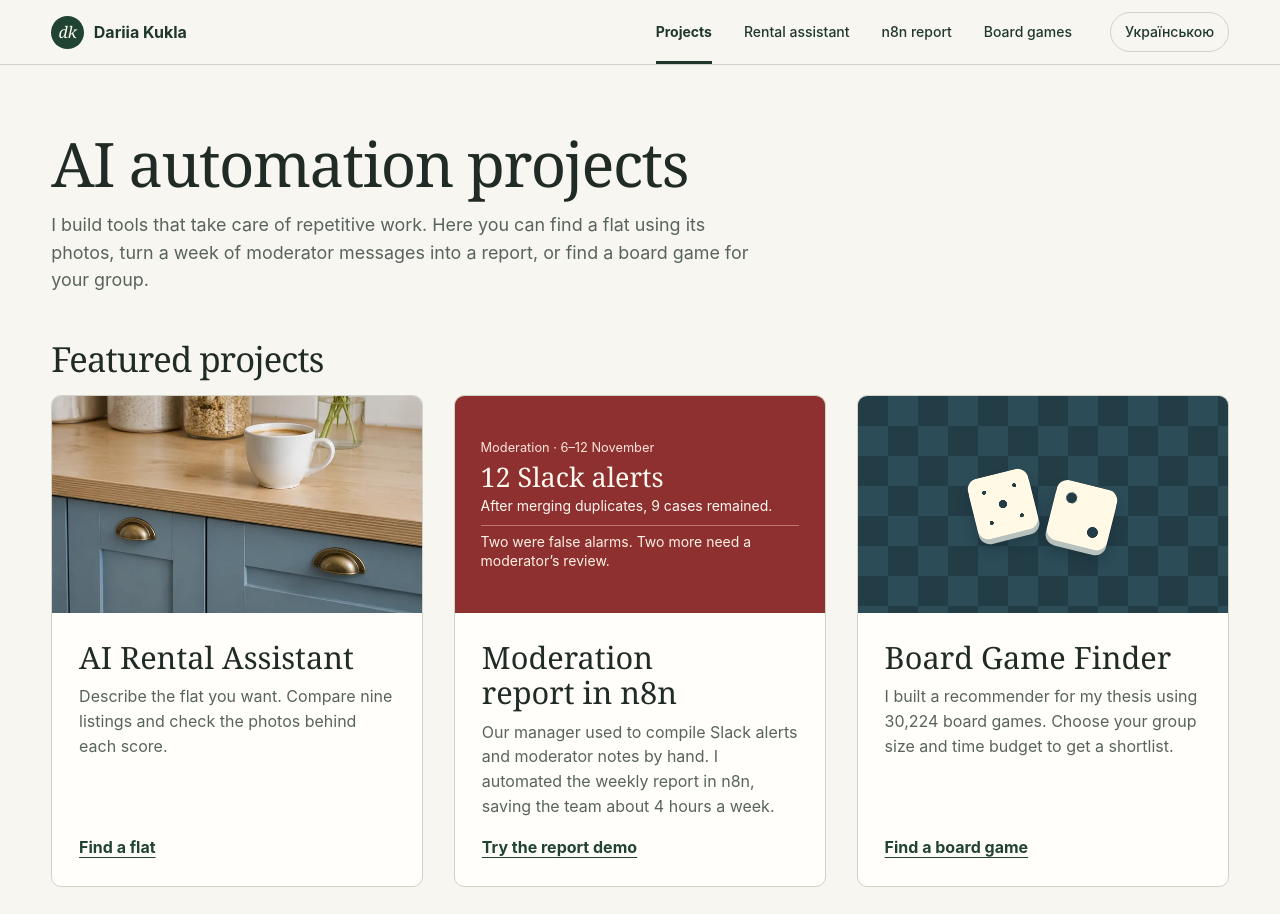
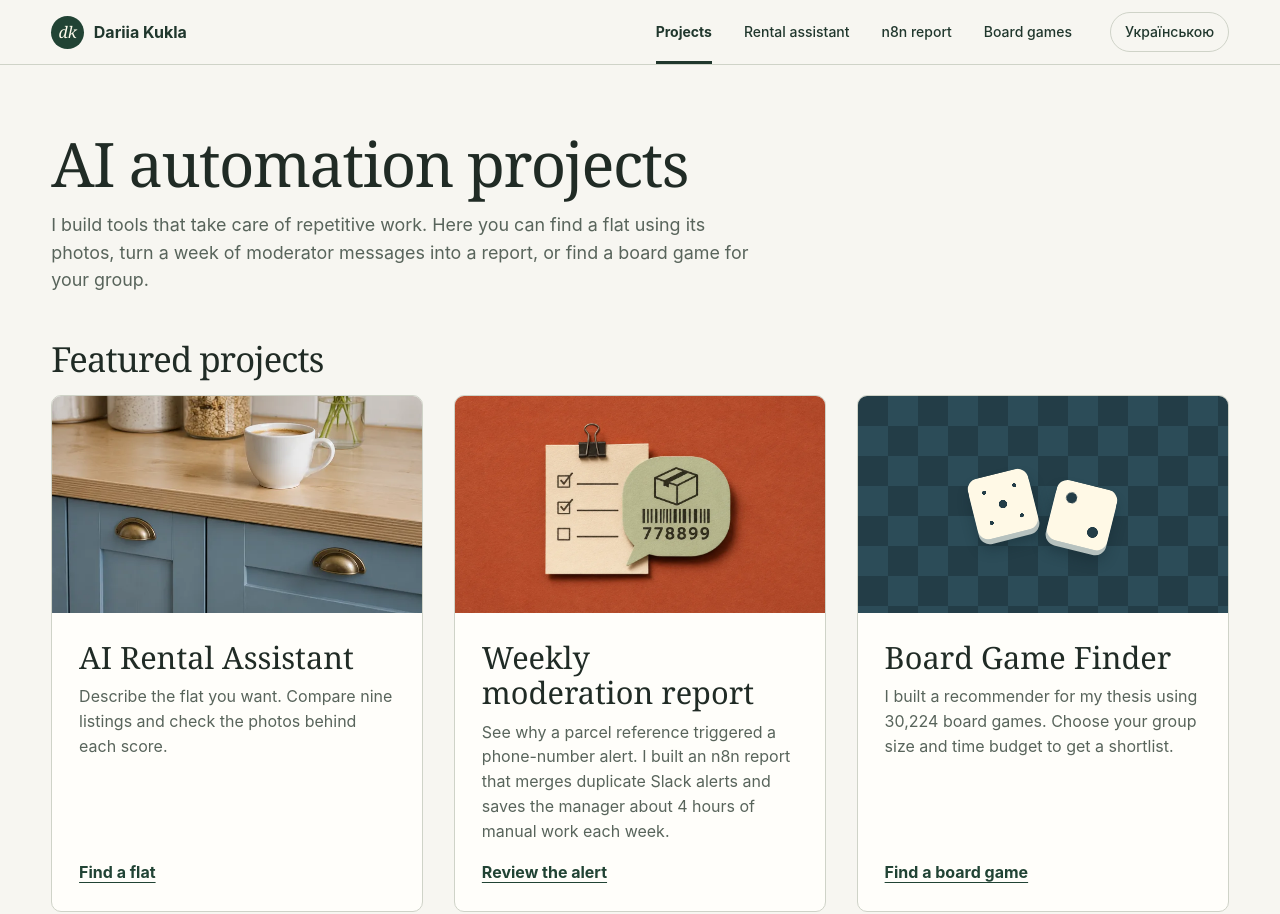
Before and after one commit to perebendya/ai-automation-portfolio, a plain HTML site: page index.html in a window 1280 px wide. Shown: the top 914 px of the page. Drawn offline with Linux system fonts and the light colour scheme.

Commit message:
Show one reviewable Slack alert on the moderation project card

```diff
--- a/index.html
+++ b/index.html
@@ -4,7 +4,7 @@
   <title data-uk="Проєкти · Дарія Кукла">Projects · Dariia Kukla</title>
   <link rel="icon" href="favicon.ico" sizes="16x16 32x32 48x48 64x64" type="image/x-icon">
   <meta name="description" content="Explore Dariia Kukla’s AI automation projects, interactive demos and work at OBRIO." data-uk-description="Проєкти Дарії Кукли з AI-автоматизації, інтерактивні демо й робочі кейси з OBRIO.">
-  <link rel="stylesheet" href="demo.css?v=footer2"><link rel="stylesheet" href="projects.css?v=report-card4">
+  <link rel="stylesheet" href="demo.css?v=footer2"><link rel="stylesheet" href="projects.css?v=report-cover">
 </head><body>
 <a class="skip" href="#projects" data-uk="До проєктів">Skip to projects</a>
 <header class="masthead"><div class="wrap">
@@ -32,18 +32,11 @@
           <span class="card-action" data-uk="Підібрати квартиру">Find a flat</span>
         </div>
       </a>
-      <a class="project-card" href="report.html" data-site-link>
-        <div class="card-art report-art">
-          <div class="sheet-preview">
-            <p class="sheet-period" data-uk="Модерація · 6–12 листопада">Moderation · 6–12 November</p>
-            <p class="sheet-volume" data-uk="12 сповіщень зі Slack">12 Slack alerts</p>
-            <p class="sheet-result" data-uk="Після вилучення повторів залишилося 9 випадків.">After merging duplicates, 9 cases remained.</p>
-            <p class="sheet-findings" data-uk="У 2 випадках система помилково запідозрила порушення. Ще 2 має перевірити модератор.">Two were false alarms. Two more need a moderator’s review.</p>
-          </div>
-        </div>
-        <div class="card-copy"><h3 data-uk="Звіт про модерацію в n8n">Moderation report in n8n</h3>
-          <p data-uk="Раніше менеджер вручну зводив сповіщення й коментарі зі Slack. Я автоматизувала цей звіт у n8n і заощадила команді близько 4 годин на тиждень.">Our manager used to compile Slack alerts and moderator notes by hand. I automated the weekly report in n8n, saving the team about 4 hours a week.</p>
-          <span class="card-action" data-uk="Спробувати демо звіту">Try the report demo</span>
+      <a class="project-card" href="report.html#demo-title" data-site-link>
+        <div class="card-art report-art"><img src="assets/moderation-report.webp" alt="" width="1200" height="706"></div>
+        <div class="card-copy"><h3 data-uk="Тижневий звіт про модерацію">Weekly moderation report</h3>
+          <p data-uk="Перевір, чому система сплутала номер посилки з телефоном. Я зібрала в n8n звіт, який об’єднує повторні сповіщення зі Slack і заощаджує менеджеру близько 4 годин ручної роботи щотижня.">See why a parcel reference triggered a phone-number alert. I built an n8n report that merges duplicate Slack alerts and saves the manager about 4 hours of manual work each week.</p>
+          <span class="card-action" data-uk="Перевірити сповіщення">Review the alert</span>
         </div>
       </a>
       <a class="project-card" href="boardgames.html" data-site-link>
--- a/projects.css
+++ b/projects.css
@@ -8,14 +8,7 @@
 .project-card:hover .card-action { text-decoration-thickness:2px; }
 .card-art { height:clamp(10rem,17vw,14.5rem); overflow:hidden; }
 .rental-art img { display:block; width:100%; height:100%; object-fit:cover; object-position:50% 55%; }
-.report-art { display: grid; align-items: center; padding: .85rem clamp(1rem, 2vw, 1.7rem); background: #8e302f; color: #fff9f0; }
-.sheet-preview { min-width: 0; }
-.sheet-period { font-size: .8rem; color: #ffe4d9; }
-.sheet-volume { margin-top: .25rem; font: 400 clamp(1.35rem, 2.1vw, 2.1rem)/1.12 var(--serif); }
-.sheet-result, .sheet-findings { font-size: clamp(.875rem, 1.03vw, 1rem); line-height: 1.35; }
-.sheet-result { margin-top: .3rem; }
-.sheet-findings { margin-top: .55rem; border-top: 1px solid #bf7770; padding-top: .45rem; color: #fff1e5; }
-.card-art.report-art { height: auto; min-height: clamp(10rem, 17vw, 14.5rem); }
+.report-art img { display:block; width:100%; height:100%; object-fit:cover; }
 .card-copy { flex:1; display:flex; flex-direction:column; align-items:start; padding:clamp(1rem,2.1vw,1.7rem); }
 .card-copy h3 { font:400 clamp(1.5rem,2.4vw,2.1rem)/1.15 var(--serif); }
 .card-copy p { margin:.55rem 0 1rem; max-width:48ch; color:var(--muted); }
```
Also changed, not shown: assets/moderation-report.webp (added).
